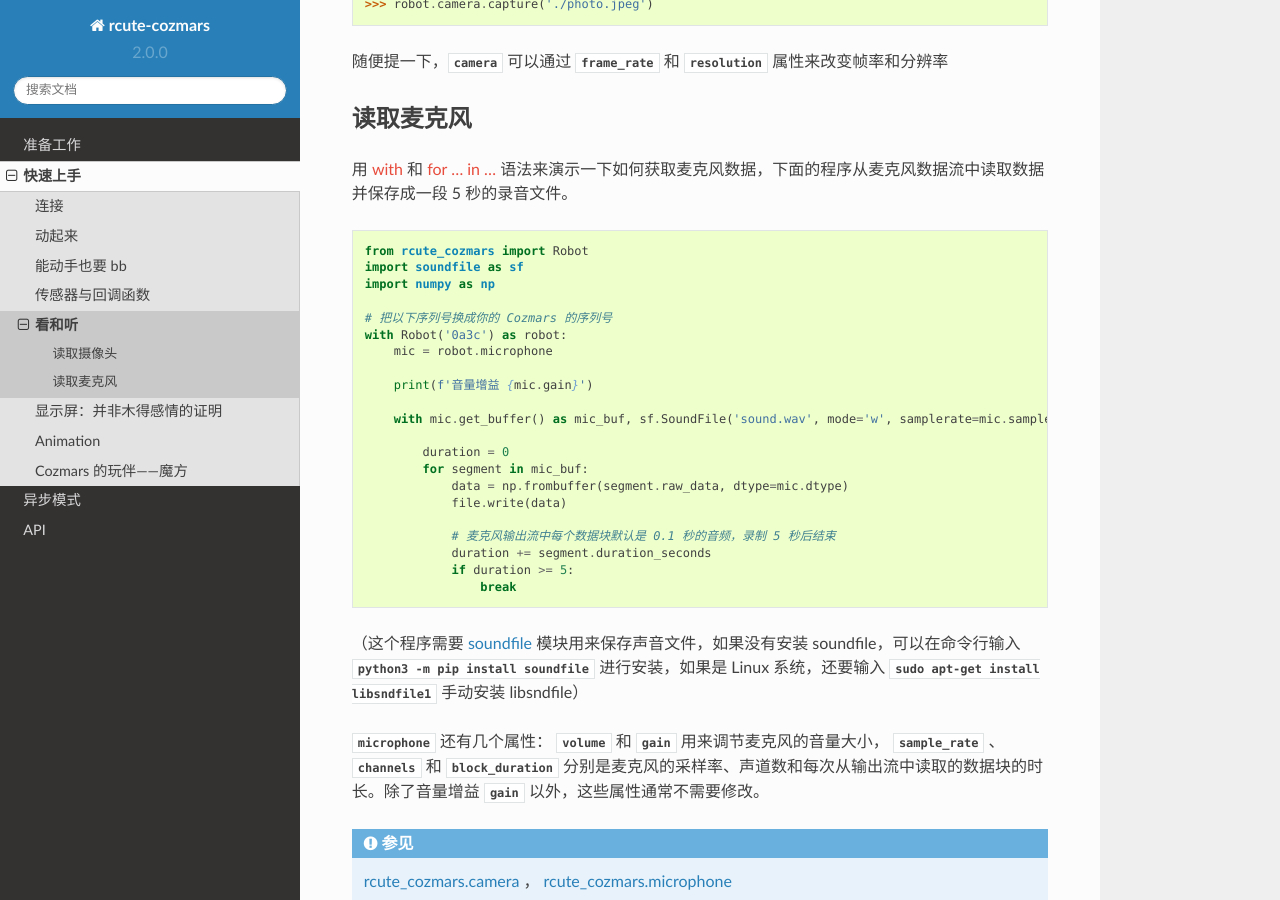
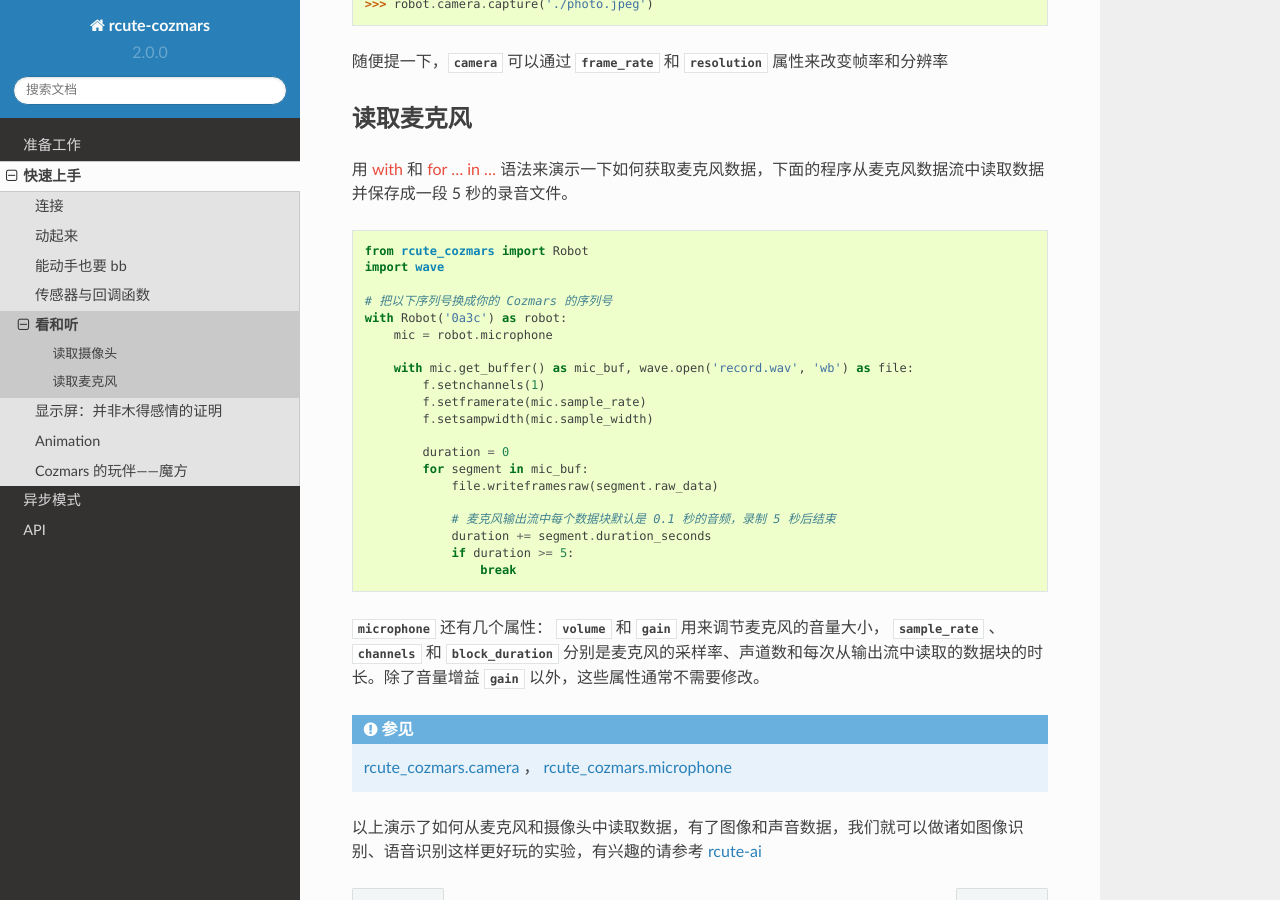
Before and after one commit to r-cute/rcute-cozmars, a Sphinx documentation site: the page built from docs/source/examples/video_audio.rst, in a window 1280 px wide and 900 px high, scrolled down 885 px. Built offline with Sphinx 7.4.7 and the Read the Docs theme 2.0.0, drawn with Linux system fonts in a browser that asks for light colours.

```diff
--- a/docs/source/examples/video_audio.rst
+++ b/docs/source/examples/video_audio.rst
@@ -52,36 +52,25 @@
 .. code:: python
 
     from rcute_cozmars import Robot
-    import soundfile as sf
-    import numpy as np
+    import wave
 
     # 把以下序列号换成你的 Cozmars 的序列号
     with Robot('0a3c') as robot:
         mic = robot.microphone
 
-        print(f'音量增益 {mic.gain}')
-
-        with mic.get_buffer() as mic_buf, sf.SoundFile('sound.wav', mode='w', samplerate=mic.sample_rate, channels=mic.channels, subtype='PCM_24') as file:
+        with mic.get_buffer() as mic_buf, wave.open('record.wav', 'wb') as file:
+            f.setnchannels(1)
+            f.setframerate(mic.sample_rate)
+            f.setsampwidth(mic.sample_width)
 
             duration = 0
             for segment in mic_buf:
-                data = np.frombuffer(segment.raw_data, dtype=mic.dtype)
-                file.write(data)
+                file.writeframesraw(segment.raw_data)
 
                 # 麦克风输出流中每个数据块默认是 0.1 秒的音频，录制 5 秒后结束
                 duration += segment.duration_seconds
                 if duration >= 5:
                     break
-
-
-（这个程序需要 |soundfile| 模块用来保存声音文件，如果没有安装 soundfile，可以在命令行输入 :data:`python3 -m pip install soundfile` 进行安装，如果是 Linux 系统，还要输入 :data:`sudo apt-get install libsndfile1` 手动安装 libsndfile）
-
-
-.. |soundfile| raw:: html
-
-   <a href='https://pysoundfile.readthedocs.io/en/0.10.0/' target='blank'>soundfile</a>
-
-
 
 :data:`microphone` 还有几个属性： :data:`volume` 和 :data:`gain` 用来调节麦克风的音量大小， :data:`sample_rate` 、 :data:`channels` 和 :data:`block_duration` 分别是麦克风的采样率、声道数和每次从输出流中读取的数据块的时长。除了音量增益 :data:`gain` 以外，这些属性通常不需要修改。
 
```
Also changed, not shown: docs/source/async.rst (+14 -2 lines), docs/source/examples/speak.rst (+8 -8 lines), 2 other files.
